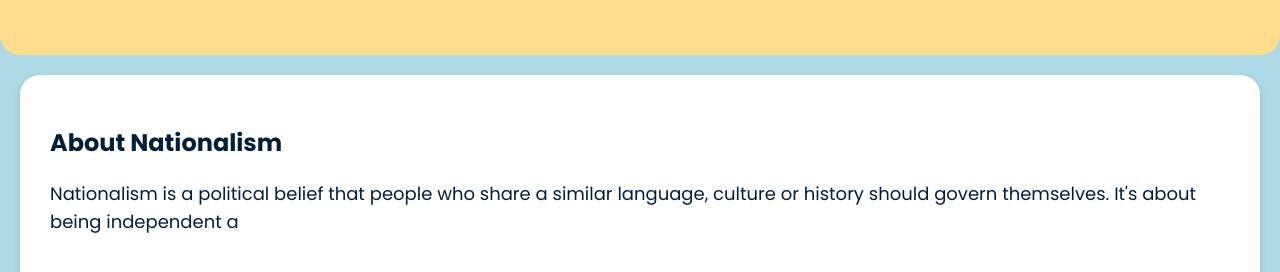
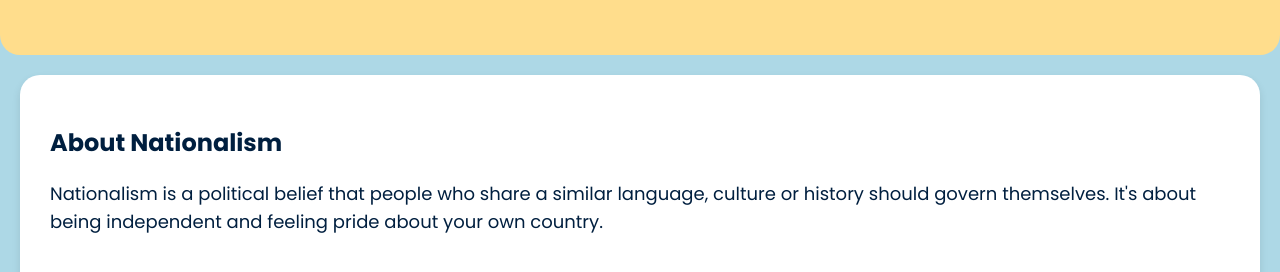
Before and after one commit to Dunetoris/Nationalism.github.io, a plain HTML site: page index.html in a window 1280 px wide. Shown: the part 183-455 px from the top of the page. Drawn offline with Linux system fonts and the light colour scheme; grey boxes are pictures that could not be loaded.

Commit message:
Update index.html

```diff
--- a/index.html
+++ b/index.html
@@ -26,7 +26,8 @@
         <section id="about">
             <h2>About Nationalism</h2>
             <p>Nationalism is a political belief that people who share a similar language, culture or
-            history should govern themselves. It's about being independent a</p>
+            history should govern themselves. It's about being independent and feeling pride about your own
+            country.</p>
             <img src="https://www.google.com/imgres?imgurl=https%3A%2F%2Farmenianweekly.com%2Fwp-content%2Fuploads%2F2016%2F12%2Fnationalism-1.jpg&tbnid=1eXm3pr0uZkRVM&vet=12ahUKEwj4xf27y9iCAxXK2zgGHeKeDxEQMygAegQIARBn..i&imgrefurl=https%3A%2F%2Farmenianweekly.com%2F2016%2F12%2F05%2Fnationalism-misunderstood-and-misrepresented%2F&docid=K-VbIIjfezOCKM&w=556&h=318&q=nationalism&hl=en-nz&client=safari&ved=2ahUKEwj4xf27y9iCAxXK2zgGHeKeDxEQMygAegQIARBn" alt="About Nationalism">
         </section>
 
```
